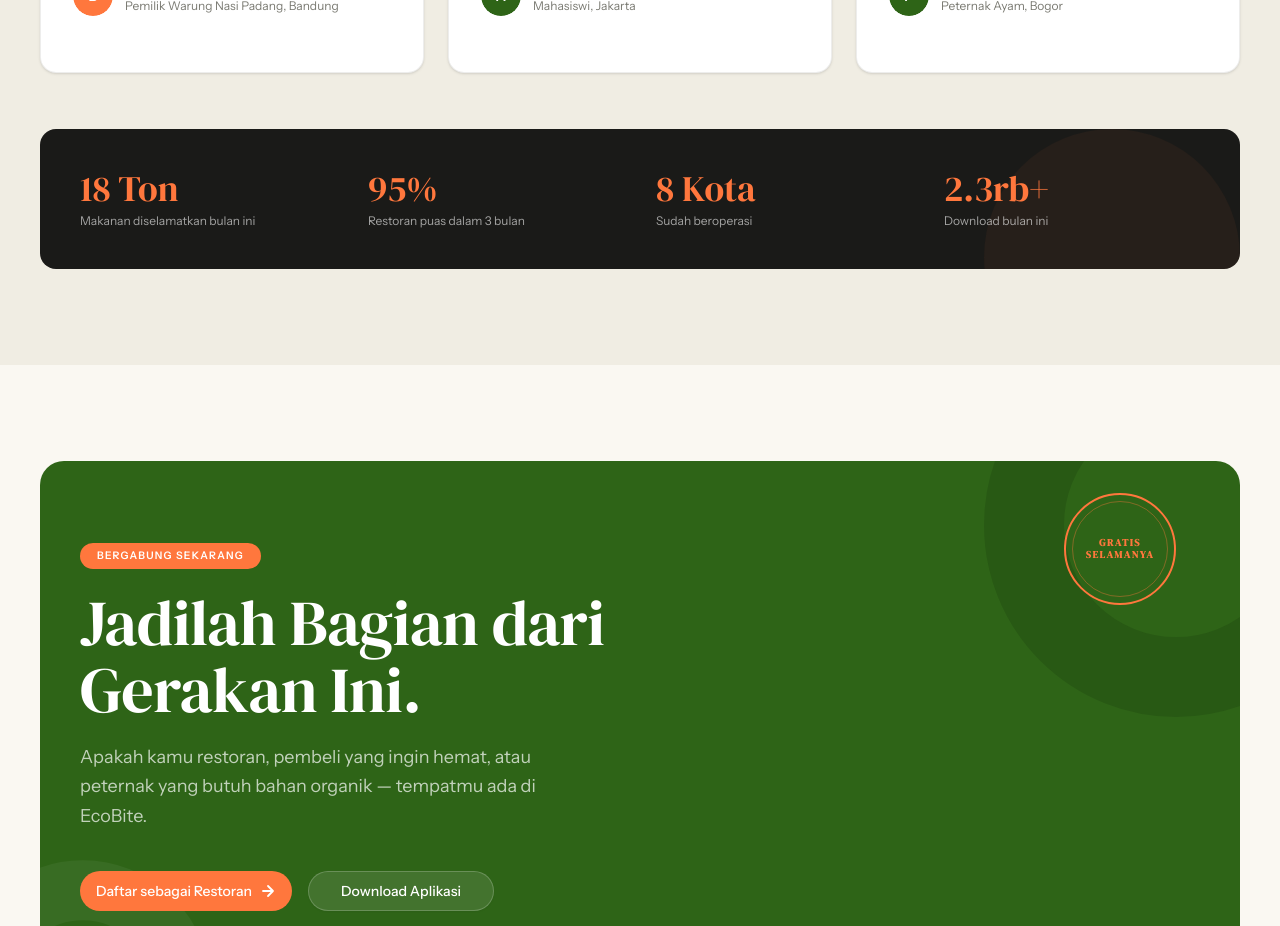
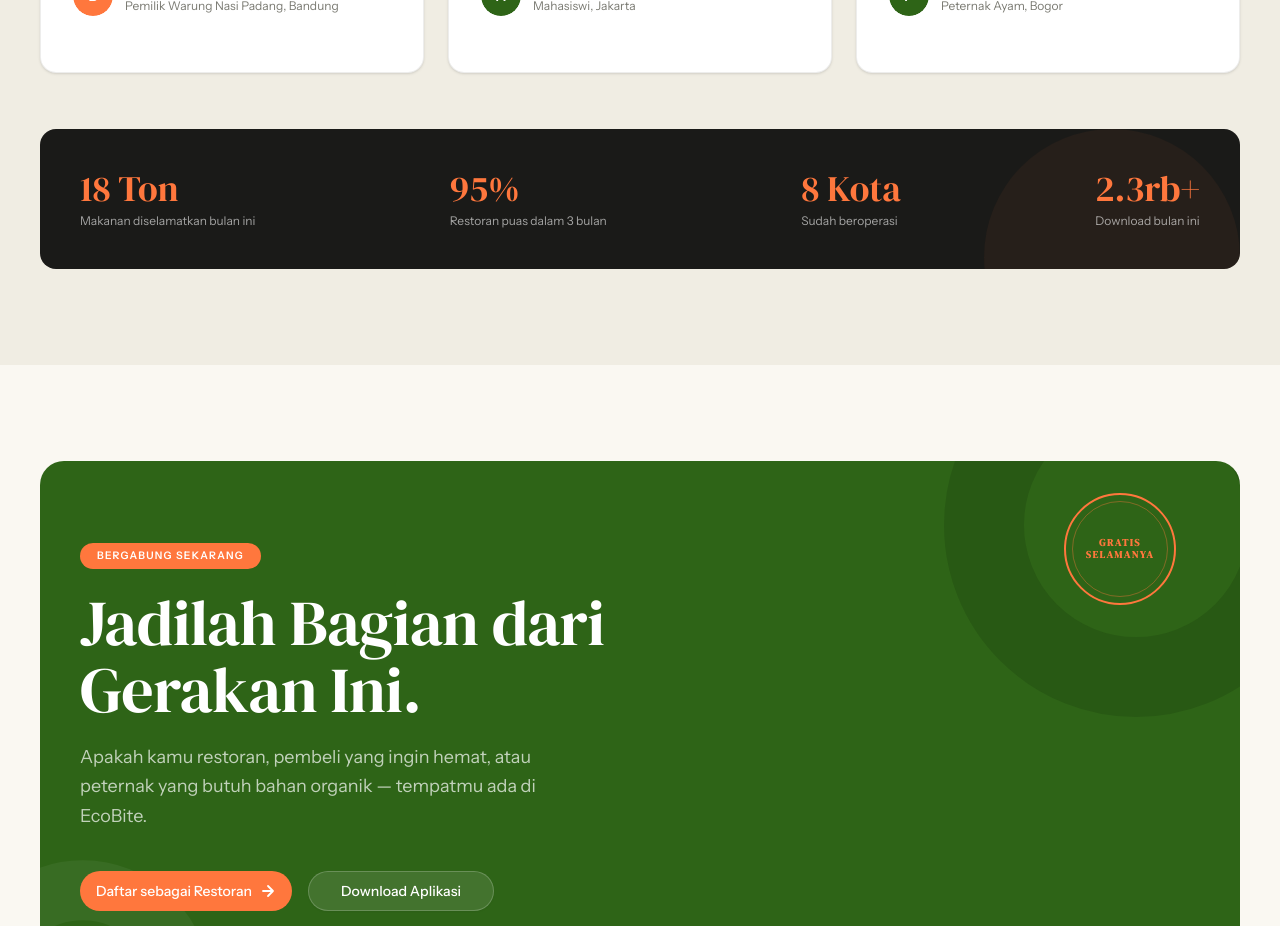
Before and after one commit to Third-Connectors/EcoBite-Landing-Page, a Next.js app: page / in a window 1280 px wide. Shown: the part 3520-4446 px from the top of the page. Built offline with nearby package versions, Linux system fonts and the light colour scheme.

Commit message:
feat: Add CTA and Testimonials sections to the landing page.

```diff
--- a/components/CTASection.tsx
+++ b/components/CTASection.tsx
@@ -7,7 +7,7 @@
             <div className="max-w-7xl mx-auto px-5 md:px-10">
                 <div className="relative bg-[var(--green)] rounded-2xl md:rounded-3xl px-6 sm:px-10 py-12 md:py-20 overflow-hidden">
                     {/* Decorative circles */}
-                    <div aria-hidden="true" className="absolute top-0 right-0 w-64 md:w-96 h-64 md:h-96 rounded-full border-[60px] md:border-[80px] border-[var(--green-dark)]/30 translate-x-1/3 -translate-y-1/3 pointer-events-none" />
+                    <div aria-hidden="true" className="absolute top-0 right-10 w-64 md:w-96 h-64 md:h-96 rounded-full border-[60px] md:border-[80px] border-[var(--green-dark)]/30 translate-x-1/3 -translate-y-1/3 pointer-events-none" />
                     <div aria-hidden="true" className="absolute bottom-0 left-0 w-40 md:w-64 h-40 md:h-64 rounded-full border-[40px] md:border-[60px] border-white/5 -translate-x-1/3 translate-y-1/3 pointer-events-none" />
 
                     {/* Stamp badge — repositioned on mobile to not overlap content */}
--- a/components/Testimonials.tsx
+++ b/components/Testimonials.tsx
@@ -91,7 +91,7 @@
                 </div>
 
                 {/* Impact panel — 2×2 on mobile, 4-col on desktop */}
-                <div className="mt-10 md:mt-14 bg-[var(--ink)] rounded-2xl p-7 md:p-10 grid grid-cols-2 md:grid-cols-4 gap-6 md:gap-8 relative overflow-hidden">
+                <div className="mt-10 md:mt-14 bg-[var(--ink)] rounded-2xl p-7 md:p-10 flex flex-wrap justify-between items-center relative overflow-hidden gap-6">
                     <div aria-hidden="true" className="absolute top-0 right-0 w-48 md:w-64 h-48 md:h-64 rounded-full bg-[var(--orange)]/5 pointer-events-none" />
                     {[
                         { val: "18 Ton", label: "Makanan diselamatkan bulan ini" },
```
